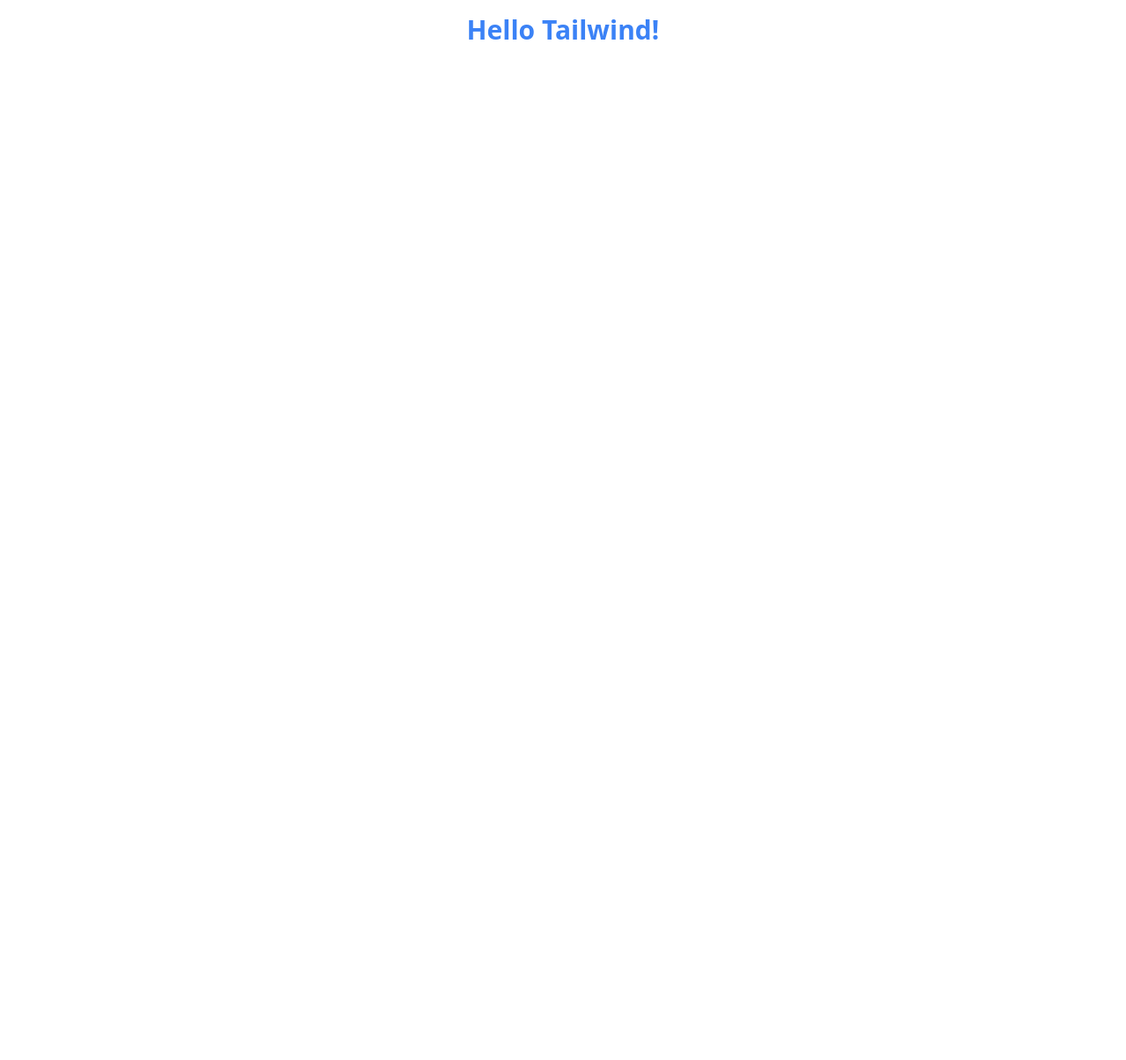
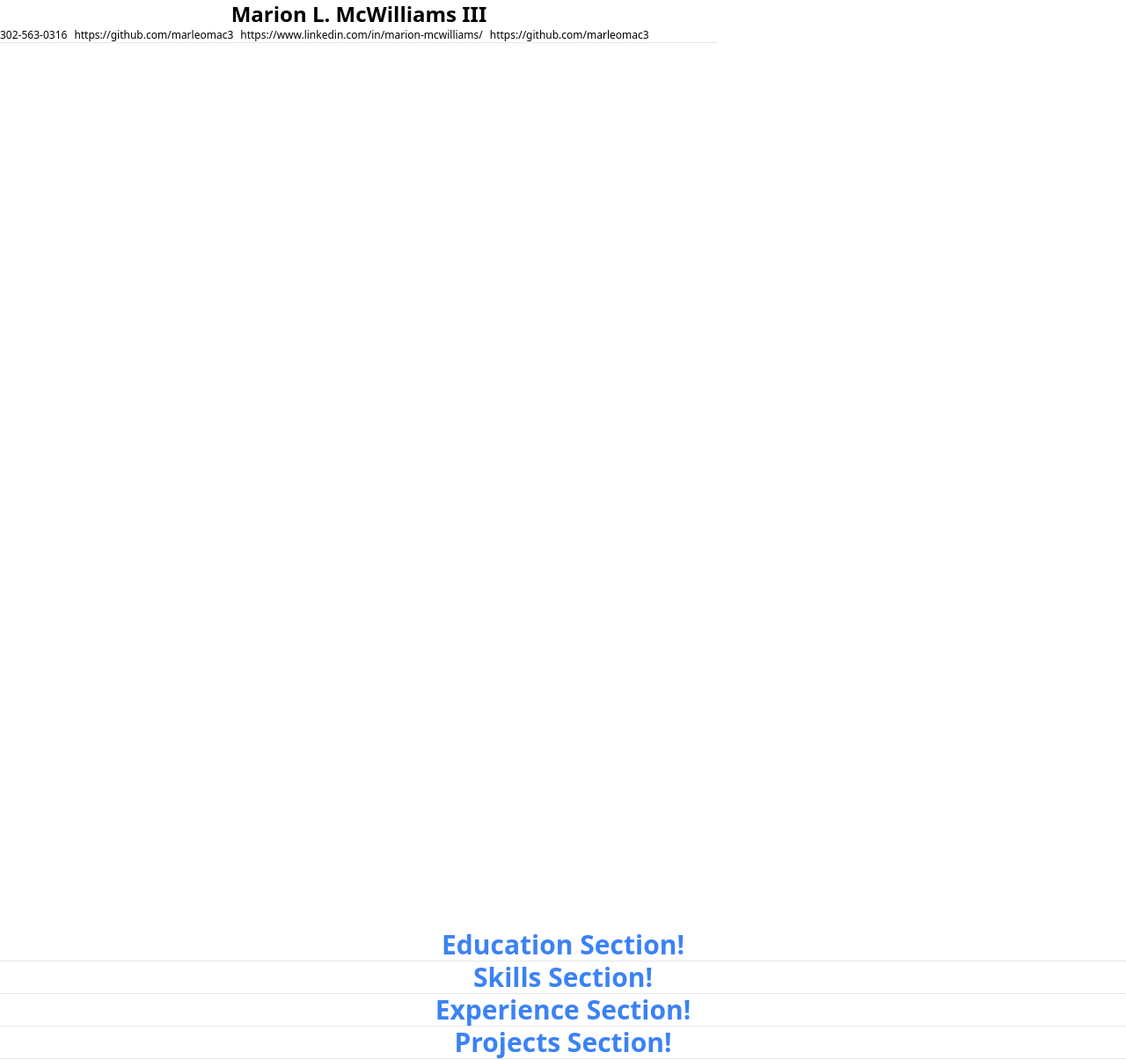
Before and after one commit to marleomac3/Resume, a React (Vite) app: page / in a window 1280 px wide. Shown: the whole page at 88% size. Before the commit the page ends 800 px from the top, so only its background shows below. Built offline with nearby package versions, Linux system fonts and the light colour scheme.

Commit message:
Feat: Populates sections with filler content

```diff
--- a/src/App.jsx
+++ b/src/App.jsx
@@ -1,13 +1,31 @@
 import React from 'react';
-import './App.css';
+import HeaderSection from './components/HeaderSection';
+import EducationSection from './components/EducationSection';
+import SkillsSection from './components/SkillsSection';
+import ExperienceSection from './components/ExperienceSection';
+import ProjectsSection from './components/ProjectsSection';
 
 function App() {
   return (
-    <div className="container mx-auto p-4">
-      <h1 className="text-3xl font-bold text-center text-blue-500">
-        Hello Tailwind!
-      </h1>
-    </div>
+    <>
+      <div id='header-section'>
+        <HeaderSection />
+      </div>
+      <main>
+        <div id='education-section'>
+          <EducationSection />
+        </div>
+        <div id='skills-section'>
+          <SkillsSection />
+        </div>
+        <div id='experience-section'>
+          <ExperienceSection />
+        </div>
+        <div id='projects-section'>
+          <ProjectsSection />
+        </div>
+      </main>
+    </>
   );
 }
 
--- a/src/components/EducationSection.jsx
+++ b/src/components/EducationSection.jsx
@@ -0,0 +1,12 @@
+import React from 'react';
+
+export default function EducationSection() {
+    return (
+        <div className="header">
+            <h1 className="text-3xl font-bold text-center text-blue-500">
+                Education Section!
+            </h1>
+            <hr />
+        </div>
+    );
+}
--- a/src/components/ExperienceSection.jsx
+++ b/src/components/ExperienceSection.jsx
@@ -0,0 +1,12 @@
+import React from 'react';
+
+export default function ExperienceSection() {
+    return (
+        <div className="header">
+            <h1 className="text-3xl font-bold text-center text-blue-500">
+                Experience Section!
+            </h1>
+            <hr />
+        </div>
+    );
+}
--- a/src/components/HeaderSection.jsx
+++ b/src/components/HeaderSection.jsx
@@ -0,0 +1,18 @@
+import React from 'react';
+
+export default function HeaderSection() {
+    return (
+        <div className="w-[51rem] h-[66rem] bg-white">
+            <h1 className="text-2xl font-bold text-center text-black">
+                Marion L. McWilliams III
+            </h1>
+            <div className='flex text-xs gap-2'>
+                <p>302-563-0316</p>
+                <p><a href="https://github.com/marleomac3" target='_blank'>https://github.com/marleomac3</a></p>
+                <p><a href='https://www.linkedin.com/in/marion-mcwilliams/' target='_blank'>https://www.linkedin.com/in/marion-mcwilliams/</a></p>
+                <p><a href='https://github.com/marleomac3' target='_blank'>https://github.com/marleomac3</a></p>
+            </div>
+            <hr />
+        </div>
+    );
+}
--- a/src/components/ProjectsSection.jsx
+++ b/src/components/ProjectsSection.jsx
@@ -0,0 +1,12 @@
+import React from 'react';
+
+export default function ProjectsSection() {
+    return (
+        <div className="header">
+            <h1 className="text-3xl font-bold text-center text-blue-500">
+                Projects Section!
+            </h1>
+            <hr />
+        </div>
+    );
+}
--- a/src/components/SkillsSection.jsx
+++ b/src/components/SkillsSection.jsx
@@ -0,0 +1,12 @@
+import React from 'react';
+
+export default function SkillsSection() {
+    return (
+        <div className="header">
+            <h1 className="text-3xl font-bold text-center text-blue-500">
+                Skills Section!
+            </h1>
+            <hr />
+        </div>
+    );
+}
```
